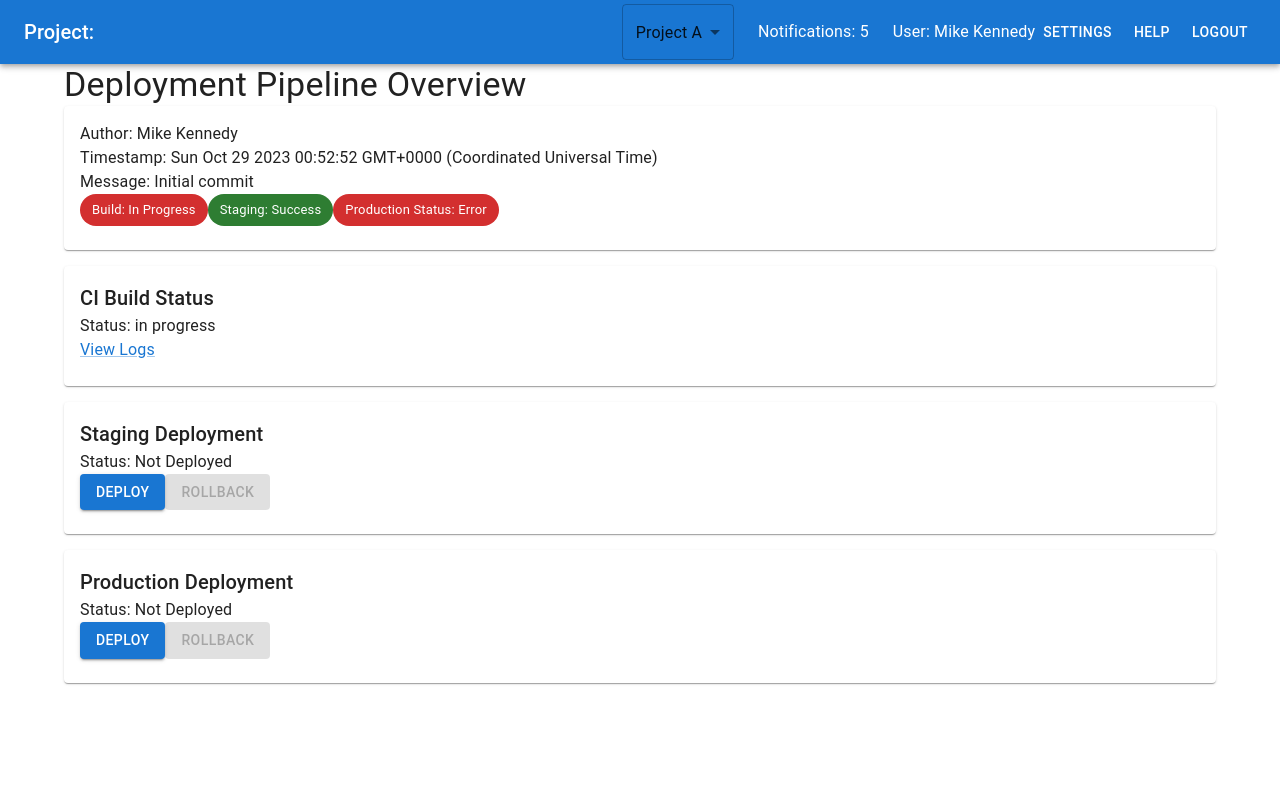
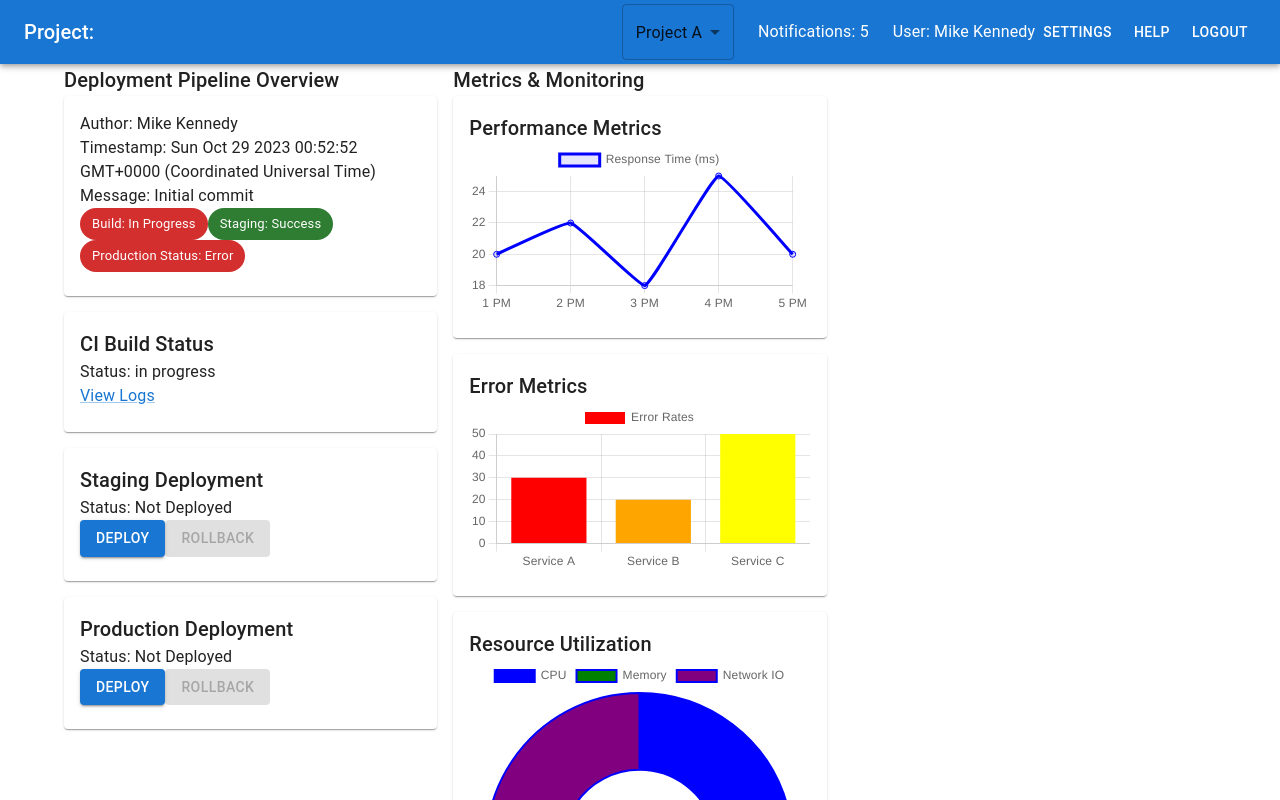
Before and after one commit to MikeKennedyDev/DevopsDashboardUi, a React (Create React App) app: page / in a window 1280 px wide. Shown: the top 800 px of the page. Built offline with nearby package versions, Linux system fonts and the light colour scheme.

Commit message:
Added metrics and monitoring placeholder

```diff
--- a/package.json
+++ b/package.json
@@ -14,7 +14,9 @@
     "@types/node": "^16.18.59",
     "@types/react": "^18.2.29",
     "@types/react-dom": "^18.2.14",
+    "chart.js": "^4.4.0",
     "react": "^18.2.0",
+    "react-chartjs-2": "^5.2.0",
     "react-dom": "^18.2.0",
     "react-scripts": "5.0.1",
     "typescript": "^4.9.5",
--- a/src/components/MainContent.tsx
+++ b/src/components/MainContent.tsx
@@ -1,10 +1,16 @@
 import React, { useState } from 'react';
-import { Typography, Container, Button, Card, CardContent } from '@mui/material';
+import { Typography, Container, Grid } from '@mui/material';
 
+// Deployment Pipeline imports
 import CommitPanel from './DeploymentPipelineOverview/CommitPanel';
 import BuildPanel from './DeploymentPipelineOverview/BuildPanel';
 import StagingDeploymentPanel from './DeploymentPipelineOverview/StagingDeploymentPanel';
 import ProductionDeploymentPanel from './DeploymentPipelineOverview/ProductionDeploymentPanel';
+
+// Metrics & Monitoring imports
+import PerformanceMetricsPanel from './MetricsAndMonitoringOverview/PerformanceMetricsPanel';
+import ErrorMetricsPanel from './MetricsAndMonitoringOverview/ErrorMetricsPanel';
+import ResourceUtilizationPanel from './MetricsAndMonitoringOverview/ResourceUtilizationPanel';
 
 const MainContent: React.FC = () => {
     const sampleContent = [{
@@ -17,9 +23,10 @@ const MainContent: React.FC = () => {
         productionStatus: 'Error'
     }];
 
-    const buildStatus = 'in progress';
     const [isStagingDeployed, setIsStagingDeployed] = useState(false);
     const [isProductionDeployed, setIsProductionDeployed] = useState(false);
+
+    const buildStatus = 'in progress';
 
     const handleDeploymentStaging = () => {
         setIsStagingDeployed(true);
@@ -39,13 +46,25 @@ const MainContent: React.FC = () => {
 
     return (
         <Container>
-            <Typography variant='h4'>Deployment Pipeline Overview</Typography>
 
+            <Grid container spacing={2}>
+                {/* Deployment Pipeline */}
+                <Grid item xs={12} md={4}>
+                    <Typography variant='h6'>Deployment Pipeline Overview</Typography>
                     <CommitPanel commits={sampleContent}/>
                     <BuildPanel status={buildStatus} logLink='google.com'/>
                     <StagingDeploymentPanel isDeployed={isStagingDeployed} onDeploy={handleDeploymentStaging} onRollback={handleRollback} />
                     <ProductionDeploymentPanel isDeployed={isProductionDeployed} onDeploy={handleDeploymentProduction} onRollback={handleRollbackProduction} />
+                </Grid>
 
+                {/* Metrics and Monitoring */}
+                <Grid item xs={12} md={4}>
+                    <Typography variant='h6'>Metrics & Monitoring</Typography>
+                    <PerformanceMetricsPanel />
+                    <ErrorMetricsPanel />
+                    <ResourceUtilizationPanel />
+                </Grid>
+            </Grid>
         </Container>
     );
 };
--- /dev/null
+++ b/src/components/MetricsAndMonitoringOverview/ErrorMetricsPanel.tsx
@@ -0,0 +1,31 @@
+import React from 'react';
+
+import { Card, CardContent, Typography } from '@mui/material';
+import { Bar } from 'react-chartjs-2';
+import { Chart as ChartJS, CategoryScale, LinearScale, BarElement, Title, Tooltip, Legend } from 'chart.js';
+
+ChartJS.register(CategoryScale, LinearScale, BarElement, Title, Tooltip, Legend);
+
+const ErrorMetricsPanel: React.FC = () => {
+    const sampleData = {
+        labels: ['Service A', 'Service B', 'Service C'],
+        datasets: [
+            {
+                label: 'Error Rates',
+                data: [30, 20, 50],
+                backgroundColor: ['red', 'orange', 'yellow']
+            }
+        ]
+    };
+
+    return(
+        <Card sx={{ mb: 2 }}>
+            <CardContent>
+                <Typography variant='h6'>Error Metrics</Typography>
+                <Bar data={sampleData} />
+            </CardContent>
+        </Card>
+    );
+}
+
+export default ErrorMetricsPanel;
--- /dev/null
+++ b/src/components/MetricsAndMonitoringOverview/PerformanceMetricsPanel.tsx
@@ -0,0 +1,35 @@
+import React from 'react';
+
+import { Card, CardContent, Typography } from '@mui/material';
+import { Line } from 'react-chartjs-2';
+import { Chart as ChartJS, CategoryScale, LinearScale, PointElement, LineElement, Title, Tooltip, Legend } from 'chart.js';
+
+ChartJS.register(CategoryScale, LinearScale, PointElement, LineElement, Title, Tooltip, Legend);
+
+const PerformanceMetricsPanel: React.FC = () => {
+
+    const sampleData = {
+        labels: ['1 PM', '2 PM', '3 PM', '4 PM', '5 PM'],
+        datasets: [
+            {
+                label: 'Response Time (ms)',
+                data: [20, 22, 18, 25, 20],
+                fill: false,
+                borderColor: 'blue',
+                backgroundColor: 'rgb(0, 0, 255, 0.1)',
+                tension: 0.1
+            }
+        ]
+    };
+
+    return(
+        <Card sx={{ mb: 2 }}>
+            <CardContent>
+                <Typography variant='h6'>Performance Metrics</Typography>
+                <Line data={sampleData} />
+            </CardContent>
+        </Card>
+    );
+}
+
+export default PerformanceMetricsPanel;
--- /dev/null
+++ b/src/components/MetricsAndMonitoringOverview/ResourceUtilizationPanel.tsx
@@ -0,0 +1,31 @@
+import React from 'react';
+
+import { Card, CardContent, Typography } from '@mui/material';
+import { Doughnut } from 'react-chartjs-2';
+import { Chart as ChartJS, Tooltip, Legend, ArcElement, CategoryScale } from 'chart.js';
+ChartJS.register(Tooltip, Legend, ArcElement, CategoryScale);
+
+const ResourceUtilizationPanel: React.FC = () => {
+    const sampleData = {
+        labels: ['CPU', 'Memory', 'Network IO'],
+        datasets: [
+            {
+                label: 'Resource Usage',
+                data: [53, 35, 40],
+                borderColor: 'blue',
+                backgroundColor: ['blue', 'green', 'purple']
+            }
+        ]
+    };
+
+    return (
+        <Card sx={{ mb: 2 }}>
+            <CardContent>
+                <Typography variant='h6'>Resource Utilization</Typography>
+                <Doughnut data={sampleData} />
+            </CardContent>
+        </Card>
+    );
+}
+
+export default ResourceUtilizationPanel;
```
Also changed, not shown: 1 other file (tests, documents, lock files or other folders). Lines whose indentation alone changed are shown as unchanged.
